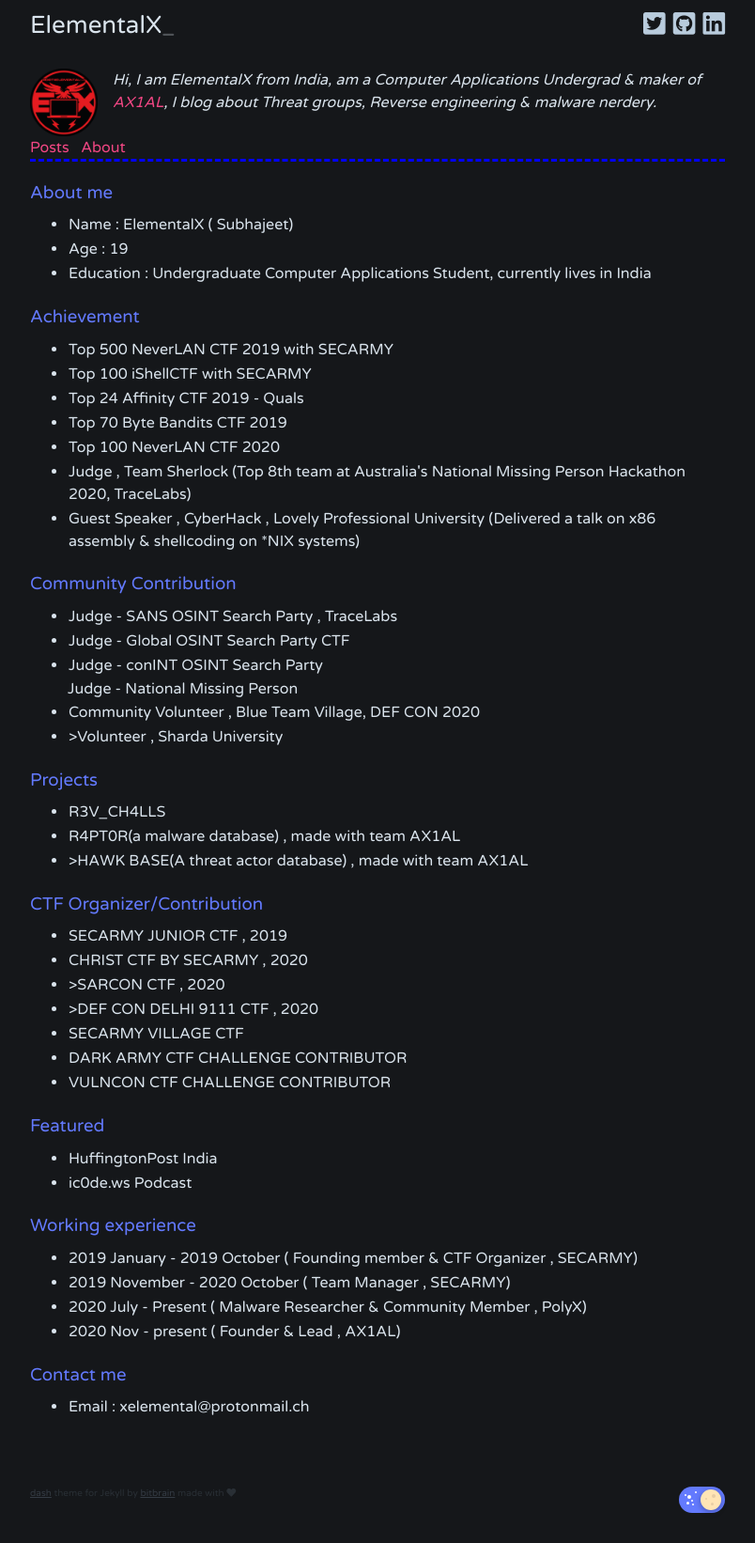
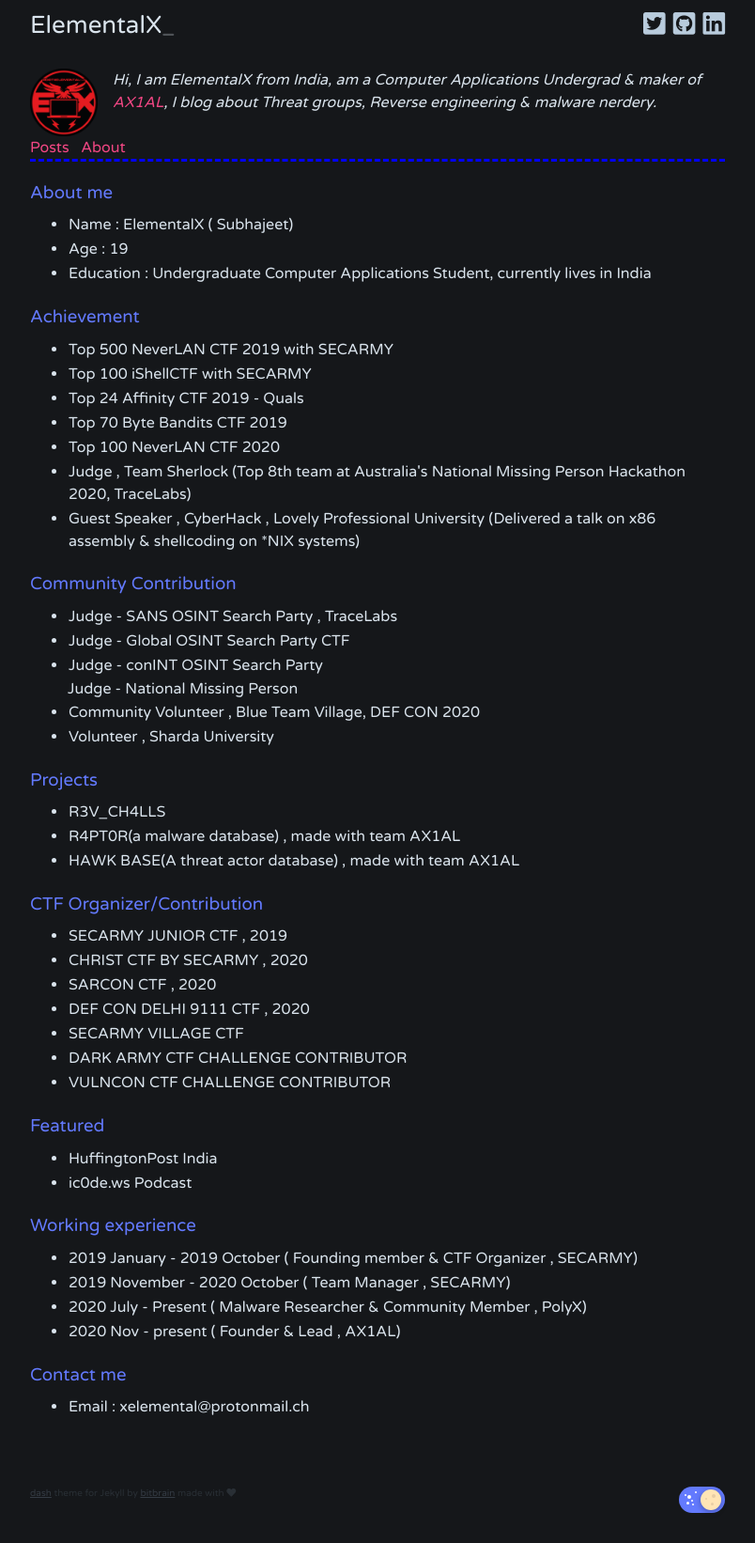
Before and after one commit to xelemental/xelemental.github.io, a Jekyll site: the page built from about/index.html, in a window 1280 px wide. Shown: the whole page at 94% size, without its empty margins (238-1042 px from the left). Built offline with Jekyll 4.4.1, drawn with Linux system fonts in a browser that asks for light colours.

```diff
--- a/about/index.html
+++ b/about/index.html
@@ -37,22 +37,22 @@ layout: default
 <li>Judge - conINT OSINT Search Party</li>
 <l>Judge - National Missing Person</li>
 <li>Community Volunteer , Blue Team Village, DEF CON 2020</li>
-<li>>Volunteer , Sharda University</li>
+<li>Volunteer , Sharda University</li>
 </ul>
 
 <h3>Projects</h3>
 <ul>
 <li>R3V_CH4LLS </li>
 <li>R4PT0R(a malware database) , made with team AX1AL </li>
-<li>>HAWK BASE(A threat actor database) , made with team AX1AL</li>
+<li>HAWK BASE(A threat actor database) , made with team AX1AL</li>
 </ul>
 
 <h3>CTF Organizer/Contribution</h3>
 <ul>
 <li>SECARMY JUNIOR CTF , 2019</li>
 <li>CHRIST CTF BY SECARMY , 2020</li>
-<li>>SARCON CTF , 2020 </li>
-<li>>DEF CON DELHI 9111 CTF , 2020</li>
+<li>SARCON CTF , 2020 </li>
+<li>DEF CON DELHI 9111 CTF , 2020</li>
 <li>SECARMY VILLAGE CTF </li>
 <li>DARK ARMY CTF CHALLENGE CONTRIBUTOR </li>
 <li>VULNCON CTF CHALLENGE CONTRIBUTOR</li>
```
